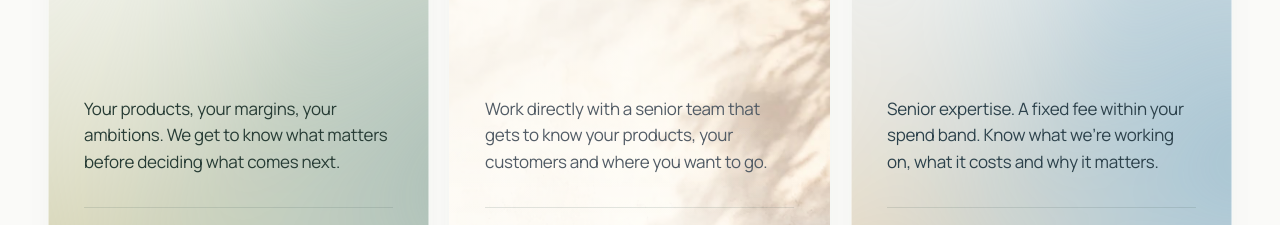
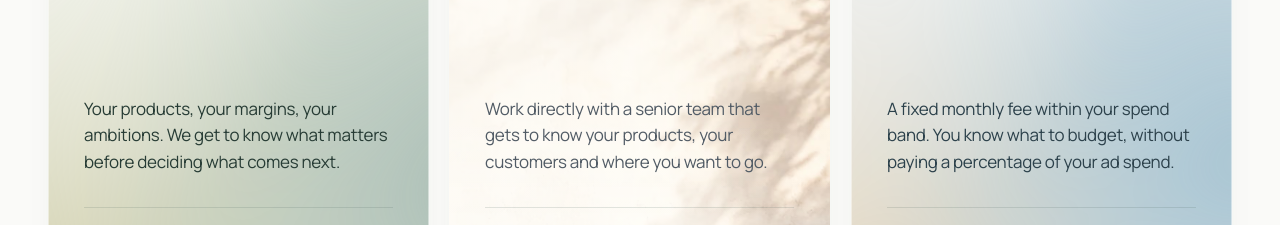
Before and after one commit to South-Digital/happy-mondays, a React (Vite) app: page /concept-a in a window 1280 px wide. Shown: the part 3282-3507 px from the top of the page. Built offline with nearby package versions, Linux system fonts and the light colour scheme; the HTML template or start-up script is replaced by a standard one; a web font is replaced by a local one.

Commit message:
Make the partnership copy more specific

```diff
--- a/src/concepts/a/AgencyStory.tsx
+++ b/src/concepts/a/AgencyStory.tsx
@@ -64,7 +64,7 @@ function AuditFolio() {
 const questions = [
   { title: "Is Happy Mondays right for my store?", answer: "We work with Shopify brands already running Google Ads, with historical data to learn from. Typically, that means at least 10,000 a month in ad spend in your local currency. If you’re below that with room to grow, we can talk it through." },
   { title: "Do you look beyond Google Ads?", answer: "Yes. We look at the account alongside your product pages, conversion rate and pricing. Better results depend on both. For paid social and email, we work with specialist partners." },
-  { title: "How will I know what’s happening?", answer: "You have live dashboards, a Monday metrics update and a weekly written recap: what happened, the key numbers, what we’re working on and anything we need from you. Calls have a purpose, rather than filling the calendar." },
+  { title: "How will I know what’s happening?", answer: "You have live dashboards, a Monday metrics update and a weekly written recap: what happened, the key numbers, what we’re working on and anything we need from you." },
   { title: "What do I receive with the audit?", answer: "A detailed PDF and a personal Loom walkthrough explaining what we found and what to prioritise. We begin with a 15-minute conversation, then request access to Google Ads and, ideally, Shopify." },
 ];
 
--- a/src/concepts/a/PeopleClosing.tsx
+++ b/src/concepts/a/PeopleClosing.tsx
@@ -151,7 +151,7 @@ export function PeopleClosing({ children }: { children: ReactNode }) {
               style={{ ...feeTilt.style, ...sideLayout }}>
               <div className="pc-reason-inner">
                 <h2><span>A flat fee.</span><br />A clear plan.</h2>
-                <p>Senior expertise. A fixed fee within your spend band. Know what we’re working on, what it costs and why it matters.</p>
+                <p>A fixed monthly fee within your spend band. You know what to budget, without paying a percentage of your ad spend.</p>
                 <div className="pc-signature">
                   <span>Clear scope. Close collaboration.</span>
                   <StoryLink href="/pricing" tabIndex={animated && !sideVisible ? -1 : undefined}>Explore pricing <span aria-hidden="true">↗</span></StoryLink>
```
Also changed, not shown: 1 other file (tests, documents, lock files or other folders).
